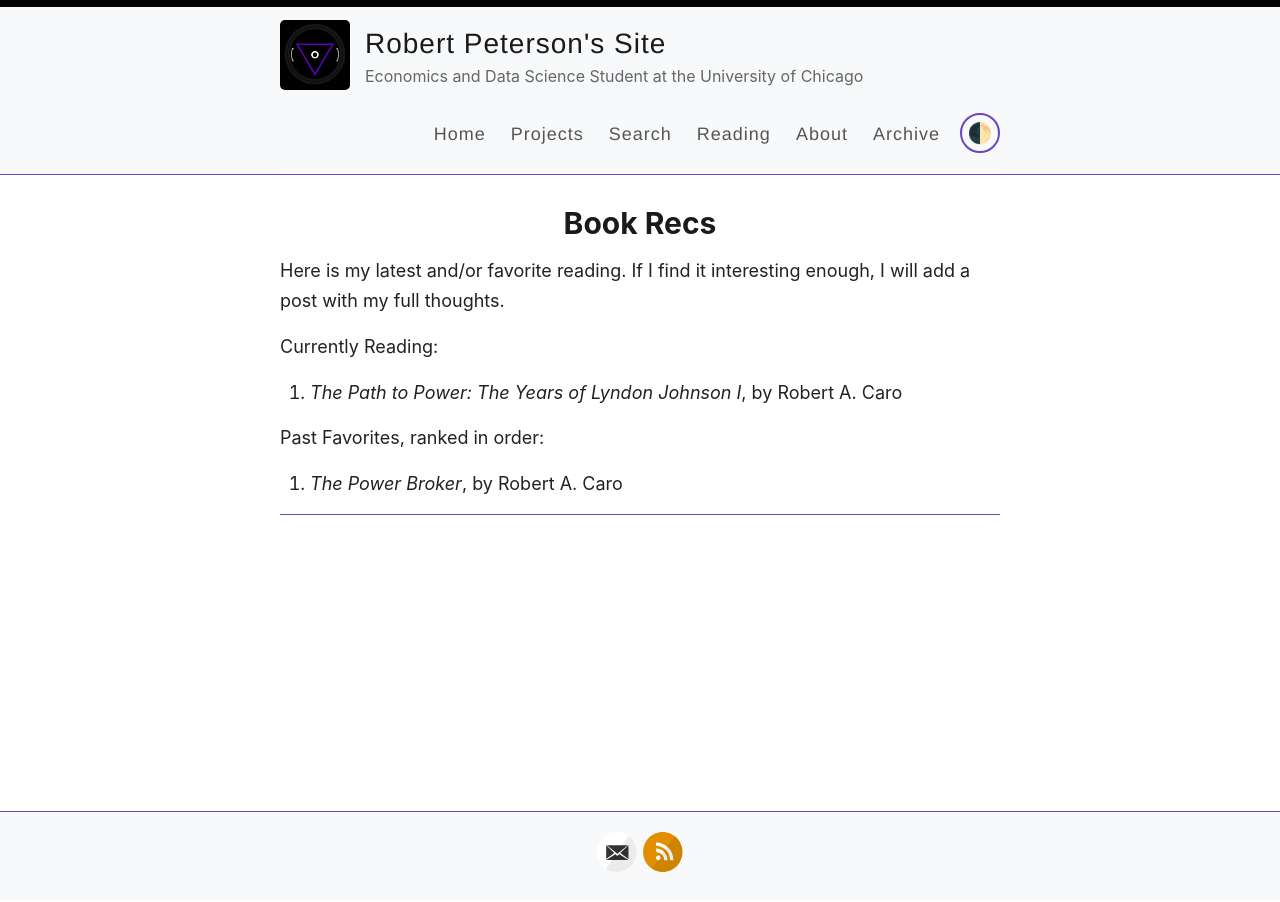
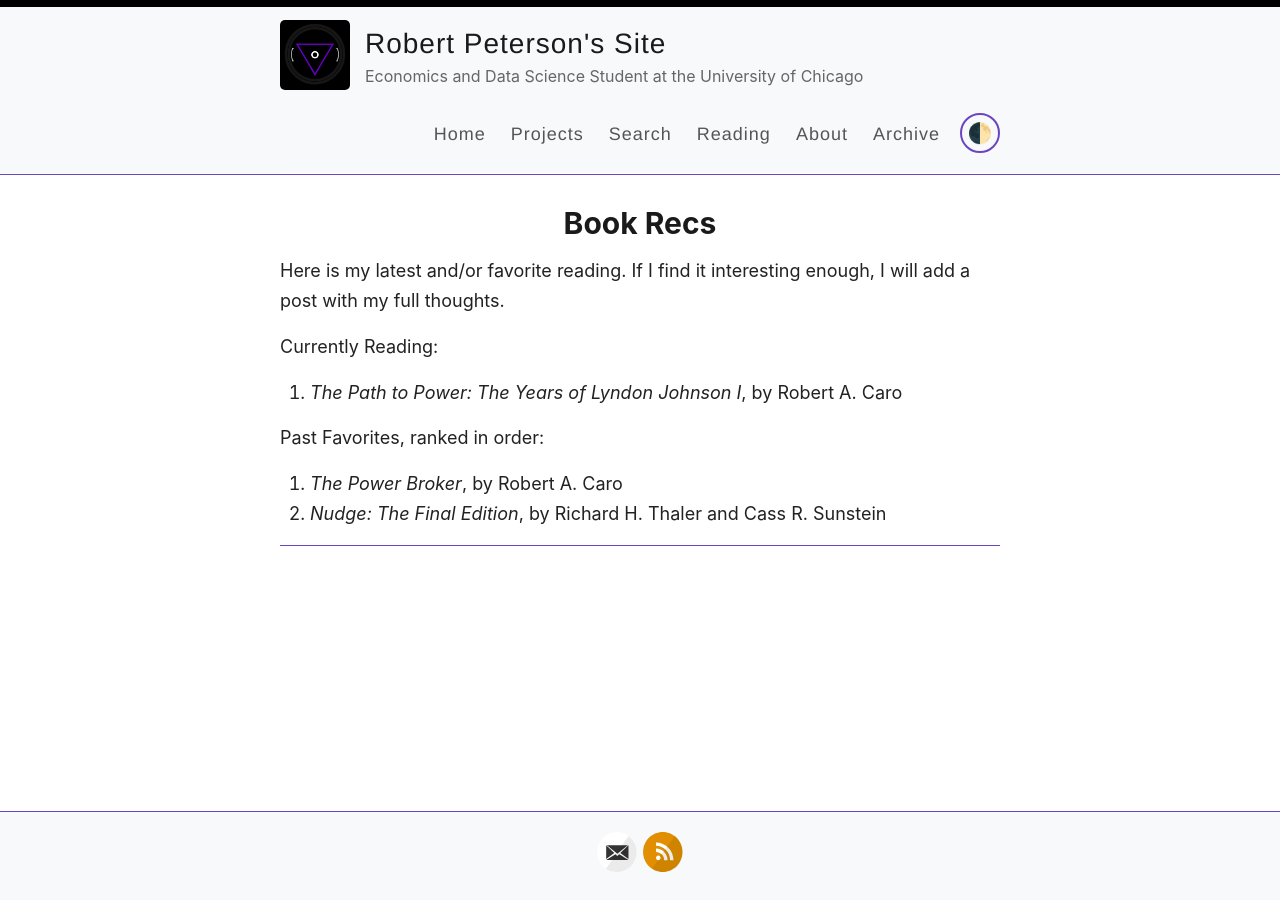
Before and after one commit to RobfPeterson/RobfPeterson.github.io, a Jekyll site: the page built from _pages/reading.md, in a window 1280 px wide. Built offline with Jekyll 4.4.1, drawn with Linux system fonts in a browser that asks for light colours; some web fonts are replaced.

Commit message:
Update reading.md

```diff
--- a/_pages/reading.md
+++ b/_pages/reading.md
@@ -12,3 +12,4 @@ Currently Reading:
 
 Past Favorites, ranked in order:
 1. *The Power Broker*, by Robert A. Caro
+2. *Nudge: The Final Edition*, by Richard H. Thaler and Cass R. Sunstein
```
